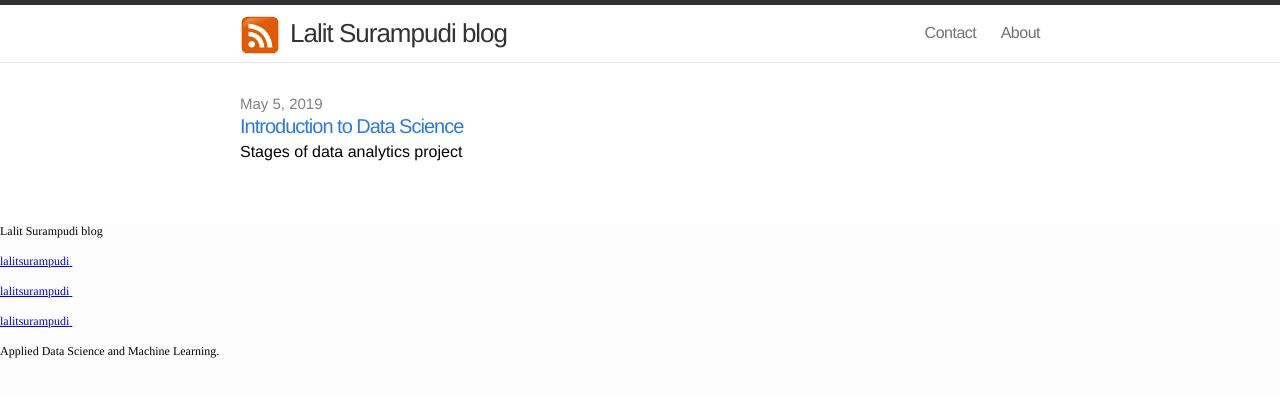
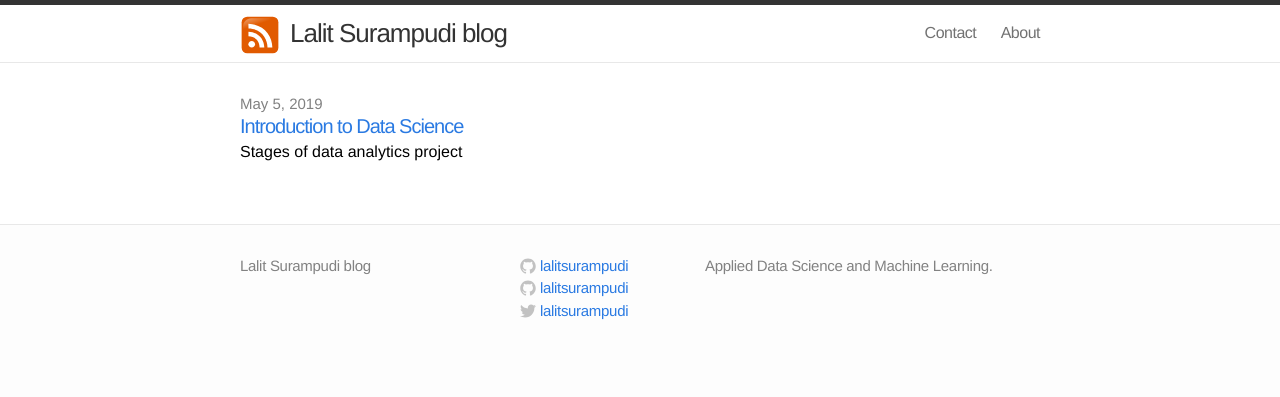
Before and after one commit to datagodzilla/nlsurampudi.com, a Jekyll site: the page built from index.html, in a window 1280 px wide. Shown: the top 397 px of the page. Built offline with Jekyll 4.4.1, drawn with Linux system fonts in a browser that asks for light colours.

Commit message:
Initial Commit

```diff
--- a/_includes/footer.html
+++ b/_includes/footer.html
@@ -1,34 +1,80 @@
-<!DOCTYPE html PUBLIC "-//W3C//DTD HTML 4.01//EN" "http://www.w3.org/TR/html4/strict.dtd">
-<html>
-<head>
-  <meta http-equiv="Content-Type" content="text/html; charset=utf-8">
-  <meta http-equiv="Content-Style-Type" content="text/css">
-  <title></title>
-  <meta name="Generator" content="Cocoa HTML Writer">
-  <meta name="CocoaVersion" content="1671.4">
-  <style type="text/css">
-    p.p3 {margin: 0.0px 0.0px 12.0px 0.0px; line-height: 14.0px; font: 12.0px Times; color: #000000; -webkit-text-stroke: #000000}
-    li.li1 {margin: 0.0px 0.0px 0.0px 0.0px; line-height: 14.0px; font: 12.0px Times; color: #000000; -webkit-text-stroke: #000000}
-    li.li2 {margin: 0.0px 0.0px 0.0px 0.0px; line-height: 14.0px; font: 12.0px Times; color: #0000e9; -webkit-text-stroke: #0000e9}
-    span.s1 {-webkit-text-stroke: 0px #000000}
-    span.s2 {font-kerning: none}
-    span.s3 {text-decoration: underline ; font-kerning: none; color: #0000e9}
-    ul.ul1 {list-style-type: disc}
-  </style>
-</head>
-<body>
-<ul class="ul1">
-  <li class="li1"><span class="s1"></span><span class="s2">{{ site.title }}</span></li>
-  <li class="li1"><span class="s1"></span><span class="s2">{% if site.linkedin_username %}</span></li>
-  <li class="li2"><span class="s1"><a href="https://github.com/%7B%7B%20site.github_username%20%7D%7D"><span class="s3">{{ site.linkedin_username }}<span class="Apple-converted-space"> </span></span></a></span></li>
-  <li class="li1"><span class="s2">{% endif %} {% if site.github_username %}</span></li>
-</ul>
-<ul class="ul1">
-  <li class="li2"><span class="s1"><a href="https://github.com/%7B%7B%20site.github_username%20%7D%7D"><span class="s3">{{ site.github_username }}<span class="Apple-converted-space"> </span></span></a></span></li>
-  <li class="li1"><span class="s1"></span><span class="s2">{% endif %} {% if site.twitter_username %}</span></li>
-  <li class="li2"><span class="s1"><a href="https://twitter.com/%7B%7B%20site.twitter_username%20%7D%7D"><span class="s3">{{ site.twitter_username }}<span class="Apple-converted-space"> </span></span></a></span></li>
-  <li class="li1"><span class="s1"></span><span class="s2">{% endif %}<span class="Apple-converted-space"> </span></span></li>
-</ul>
-<p class="p3"><span class="s2">{{ site.description }}</span></p>
-</body>
-</html>
+<footer class="site-footer">
+
+  <div class="wrap">
+
+    <!-- <h2 class="footer-heading">{{ site.title }}</h2> -->
+
+    <div class="footer-col-1 column">
+      <ul>
+        <li>{{ site.title }}</li>
+        <!-- <li><a href="mailto:{{ site.email }}">{{ site.email }}</a></li> -->
+      </ul>
+    </div>
+
+    <div class="footer-col-2 column">
+      <ul>
+      	{% if site.linkedin_username %}<li>
+          <a href="https://linkedin.com/{{ site.linkedin_username }}">
+            <span class="icon linkedin">
+              <svg version="1.1" class="linkedin-icon-svg" xmlns="http://www.w3.org/2000/svg" xmlns:xlink="http://www.w3.org/1999/xlink" x="0px" y="0px"
+                 viewBox="0 0 16 16" enable-background="new 0 0 16 16" xml:space="preserve">
+                <path fill-rule="evenodd" clip-rule="evenodd" fill="#C2C2C2" d="M7.999,0.431c-4.285,0-7.76,3.474-7.76,7.761
+                c0,3.428,2.223,6.337,5.307,7.363c0.388,0.071,0.53-0.168,0.53-0.374c0-0.184-0.007-0.672-0.01-1.32
+                c-2.159,0.469-2.614-1.04-2.614-1.04c-0.353-0.896-0.862-1.135-0.862-1.135c-0.705-0.481,0.053-0.472,0.053-0.472
+                c0.779,0.055,1.189,0.8,1.189,0.8c0.692,1.186,1.816,0.843,2.258,0.645c0.071-0.502,0.271-0.843,0.493-1.037
+                C4.86,11.425,3.049,10.76,3.049,7.786c0-0.847,0.302-1.54,0.799-2.082C3.768,5.507,3.501,4.718,3.924,3.65
+                c0,0,0.652-0.209,2.134,0.796C6.677,4.273,7.34,4.187,8,4.184c0.659,0.003,1.323,0.089,1.943,0.261
+                c1.482-1.004,2.132-0.796,2.132-0.796c0.423,1.068,0.157,1.857,0.077,2.054c0.497,0.542,0.798,1.235,0.798,2.082
+                c0,2.981-1.814,3.637-3.543,3.829c0.279,0.24,0.527,0.713,0.527,1.437c0,1.037-0.01,1.874-0.01,2.129
+                c0,0.208,0.14,0.449,0.534,0.373c3.081-1.028,5.302-3.935,5.302-7.362C15.76,3.906,12.285,0.431,7.999,0.431z"/>
+              </svg>
+            </span>
+            <span class="username">{{ site.linkedin_username }}</span>
+          </a>
+        </li>{% endif %}
+        {% if site.github_username %}<li>
+          <a href="https://github.com/{{ site.github_username }}">
+            <span class="icon github">
+              <svg version="1.1" class="github-icon-svg" xmlns="http://www.w3.org/2000/svg" xmlns:xlink="http://www.w3.org/1999/xlink" x="0px" y="0px"
+                 viewBox="0 0 16 16" enable-background="new 0 0 16 16" xml:space="preserve">
+                <path fill-rule="evenodd" clip-rule="evenodd" fill="#C2C2C2" d="M7.999,0.431c-4.285,0-7.76,3.474-7.76,7.761
+                c0,3.428,2.223,6.337,5.307,7.363c0.388,0.071,0.53-0.168,0.53-0.374c0-0.184-0.007-0.672-0.01-1.32
+                c-2.159,0.469-2.614-1.04-2.614-1.04c-0.353-0.896-0.862-1.135-0.862-1.135c-0.705-0.481,0.053-0.472,0.053-0.472
+                c0.779,0.055,1.189,0.8,1.189,0.8c0.692,1.186,1.816,0.843,2.258,0.645c0.071-0.502,0.271-0.843,0.493-1.037
+                C4.86,11.425,3.049,10.76,3.049,7.786c0-0.847,0.302-1.54,0.799-2.082C3.768,5.507,3.501,4.718,3.924,3.65
+                c0,0,0.652-0.209,2.134,0.796C6.677,4.273,7.34,4.187,8,4.184c0.659,0.003,1.323,0.089,1.943,0.261
+                c1.482-1.004,2.132-0.796,2.132-0.796c0.423,1.068,0.157,1.857,0.077,2.054c0.497,0.542,0.798,1.235,0.798,2.082
+                c0,2.981-1.814,3.637-3.543,3.829c0.279,0.24,0.527,0.713,0.527,1.437c0,1.037-0.01,1.874-0.01,2.129
+                c0,0.208,0.14,0.449,0.534,0.373c3.081-1.028,5.302-3.935,5.302-7.362C15.76,3.906,12.285,0.431,7.999,0.431z"/>
+              </svg>
+            </span>
+            <span class="username">{{ site.github_username }}</span>
+          </a>
+        </li>{% endif %}
+        {% if site.twitter_username %}<li>
+          <a href="https://twitter.com/{{ site.twitter_username }}">
+            <span class="icon twitter">
+              <svg version="1.1" class="twitter-icon-svg" xmlns="http://www.w3.org/2000/svg" xmlns:xlink="http://www.w3.org/1999/xlink" x="0px" y="0px"
+                 viewBox="0 0 16 16" enable-background="new 0 0 16 16" xml:space="preserve">
+                <path fill="#C2C2C2" d="M15.969,3.058c-0.586,0.26-1.217,0.436-1.878,0.515c0.675-0.405,1.194-1.045,1.438-1.809
+                c-0.632,0.375-1.332,0.647-2.076,0.793c-0.596-0.636-1.446-1.033-2.387-1.033c-1.806,0-3.27,1.464-3.27,3.27
+                c0,0.256,0.029,0.506,0.085,0.745C5.163,5.404,2.753,4.102,1.14,2.124C0.859,2.607,0.698,3.168,0.698,3.767
+                c0,1.134,0.577,2.135,1.455,2.722C1.616,6.472,1.112,6.325,0.671,6.08c0,0.014,0,0.027,0,0.041c0,1.584,1.127,2.906,2.623,3.206
+                C3.02,9.402,2.731,9.442,2.433,9.442c-0.211,0-0.416-0.021-0.615-0.059c0.416,1.299,1.624,2.245,3.055,2.271
+                c-1.119,0.877-2.529,1.4-4.061,1.4c-0.264,0-0.524-0.015-0.78-0.046c1.447,0.928,3.166,1.469,5.013,1.469
+                c6.015,0,9.304-4.983,9.304-9.304c0-0.142-0.003-0.283-0.009-0.423C14.976,4.29,15.531,3.714,15.969,3.058z"/>
+              </svg>
+            </span>
+            <span class="username">{{ site.twitter_username }}</span>
+          </a>
+        </li>{% endif %}
+      </ul>
+    </div>
+
+    <div class="footer-col-3 column">
+      <p class="text">{{ site.description }}</p>
+    </div>
+
+  </div>
+
+</footer>
```
